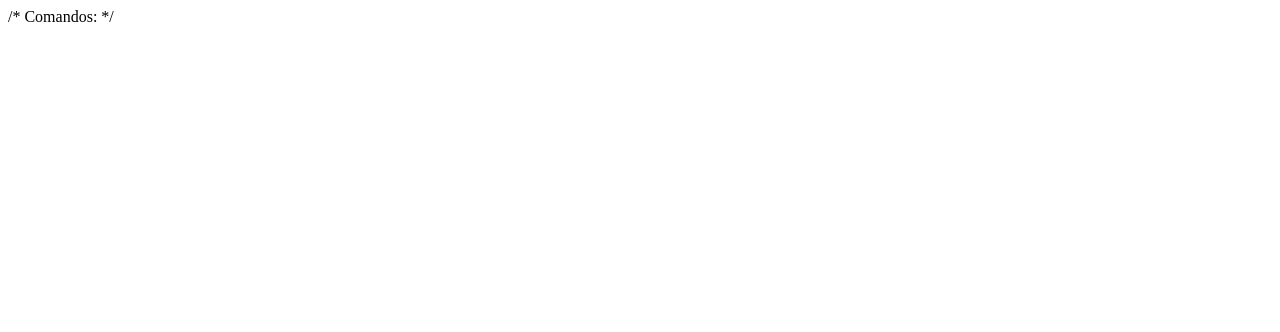
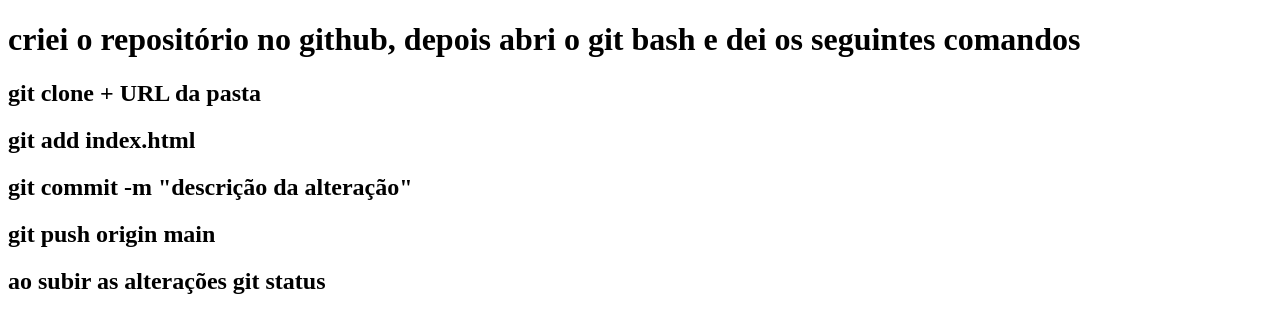
Before and after one commit to RenataSch/Aula---GQS, a plain HTML site: page index.html in a window 1280 px wide. Drawn offline with Linux system fonts and the light colour scheme.

Commit message:
alterações comandos

```diff
--- a/index.html
+++ b/index.html
@@ -6,8 +6,11 @@
     <title>Teste</title>
 </head>
 <body>
-    /*
-    Comandos:
-    */
+    <h1>criei o repositório no github, depois abri o git bash e dei os seguintes comandos</h1>
+    <h2>git clone + URL da pasta</h2>
+    <h2>git add index.html</h2>
+    <h2>git commit -m "descrição da alteração"</h2>
+    <h2>git push origin main</h2>
+    <h2>ao subir as alterações git status</h2>
 </body>
 </html>
```
